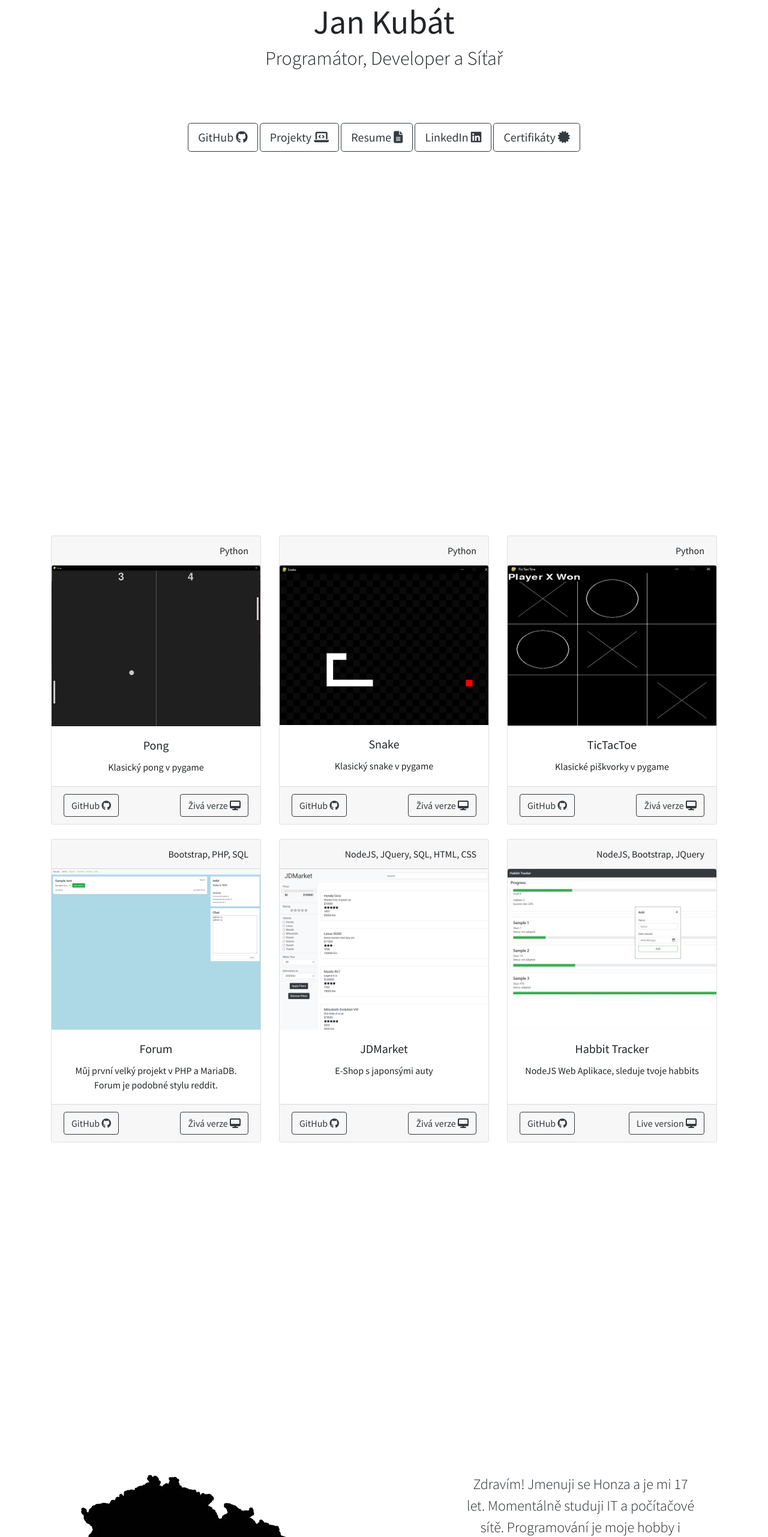
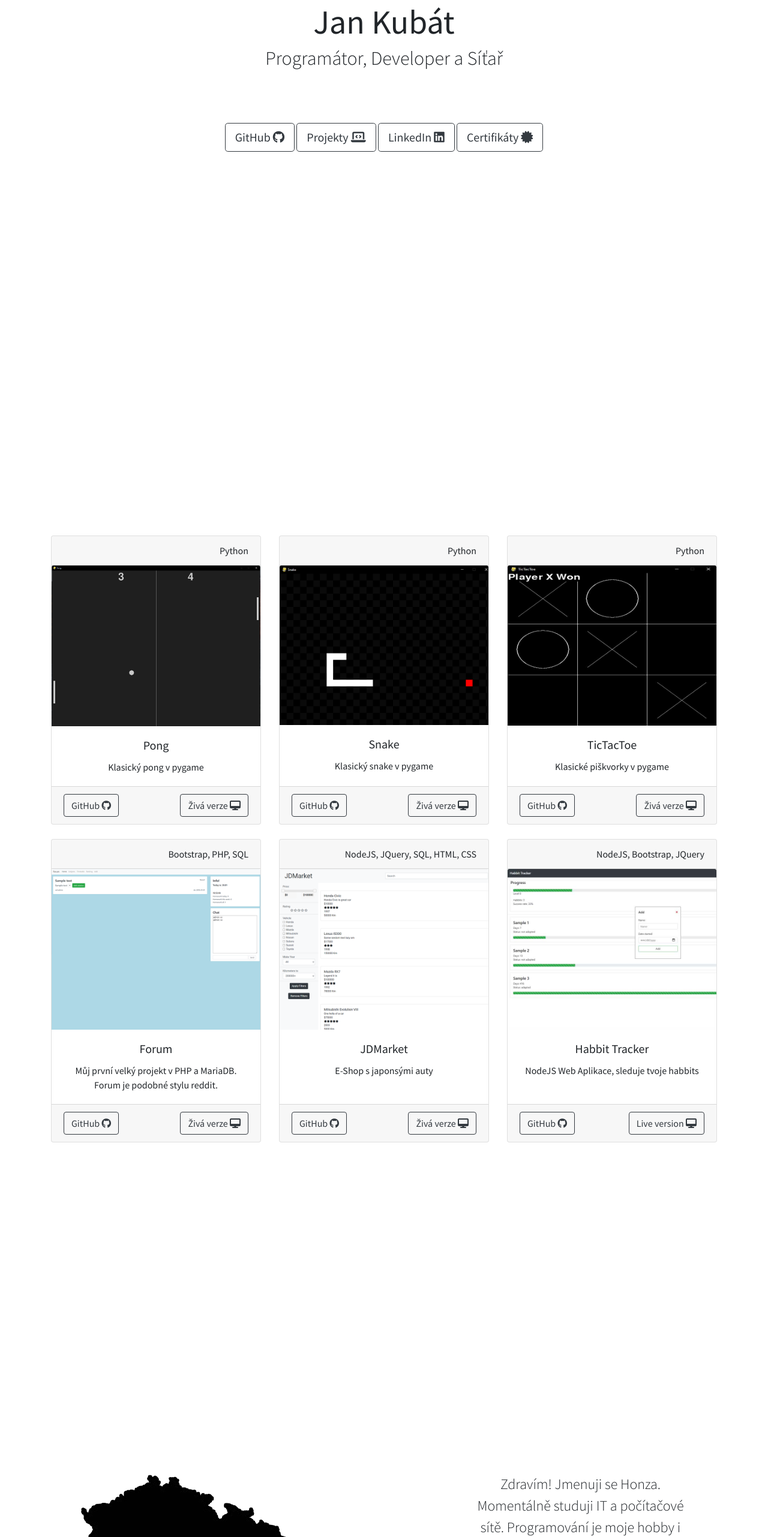
Before and after one commit to jankubatt/jankubat-it.cz, a plain HTML site: page index_cz.html in a window 1280 px wide. Shown: the part 237-2800 px from the top of the page at 60% size. Drawn offline with nearby package versions, Linux system fonts and the light colour scheme.

Commit message:
info update

```diff
--- a/index_cz.html
+++ b/index_cz.html
@@ -88,8 +88,6 @@ COPYRIGHT Jan Kubat 2020
 					<i class="fab fa-github"></i></button></a>
 			<a href="#projectsJquery" target="blank_"><button class="btn btn-outline-dark btn-lg">Projekty <i
 						class="fas fa-laptop-code"></i></button></a>
-			<a href="./assets/pdf/resume_cz.pdf" target="blank_"><button class="btn btn-outline-dark btn-lg">Resume <i
-						class="fas fa-file-alt"></i></button></a>
 			<a href="https://www.linkedin.com/in/jan-kubat-409bb61aa/" target="blank_"><button
 					class="btn btn-outline-dark btn-lg">LinkedIn <i class="fab fa-linkedin"></i></button></a>
 			<a href="https://jankubat-it.cz/certificates" target="blank_"><button
@@ -218,7 +216,7 @@ COPYRIGHT Jan Kubat 2020
 			</div>
 			<div class="col-md-6">
 				<p class="about-text">
-					Zdravím! Jmenuji se Honza a je mi 17 let. Momentálně studuji IT a počítačové sítě. Programování je moje hobby
+					Zdravím! Jmenuji se Honza. Momentálně studuji IT a počítačové sítě. Programování je moje hobby
 					i moje práce. Programuji od roku 2017. Mám rád organizovanou a kvalitní práci.
 				</p>
 			</div>
```
Also changed, not shown: index.html (+1 -3 lines).
